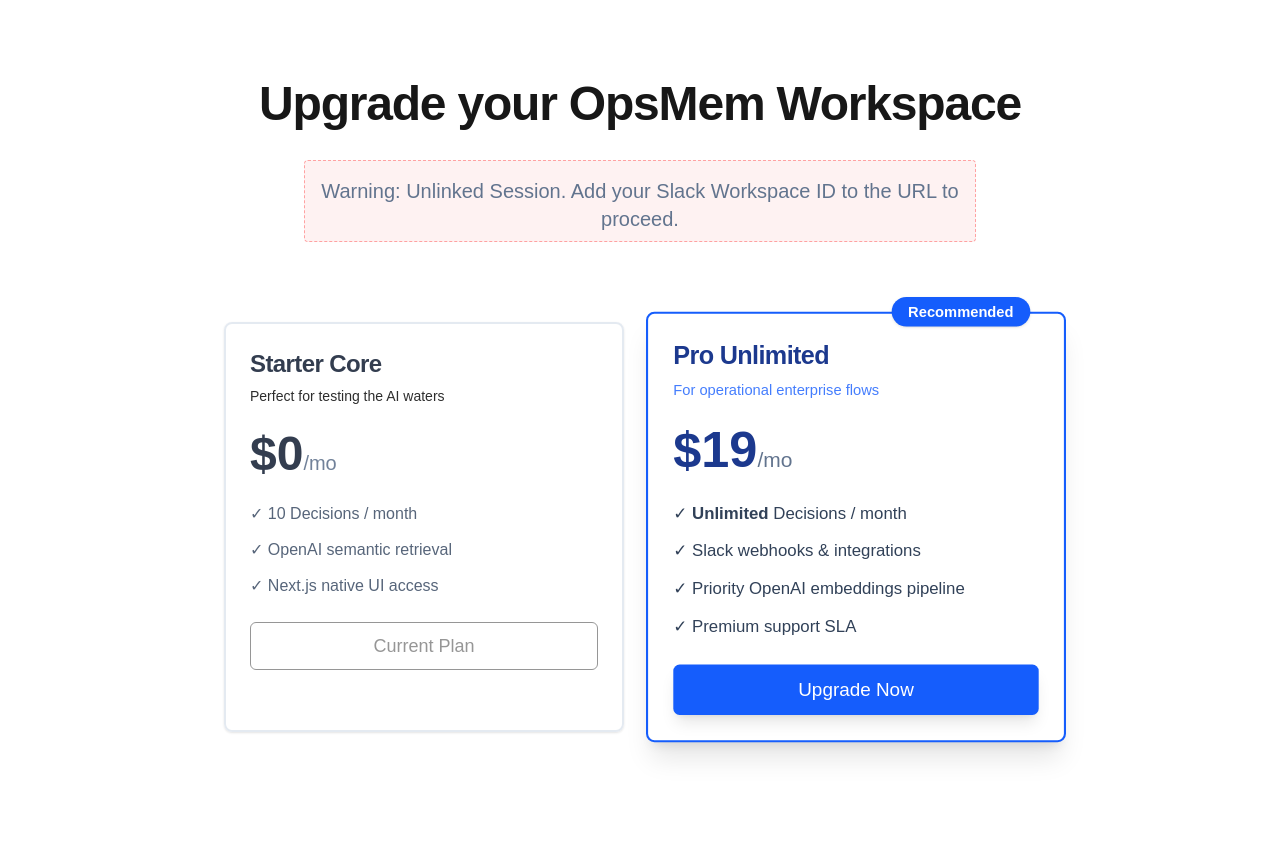
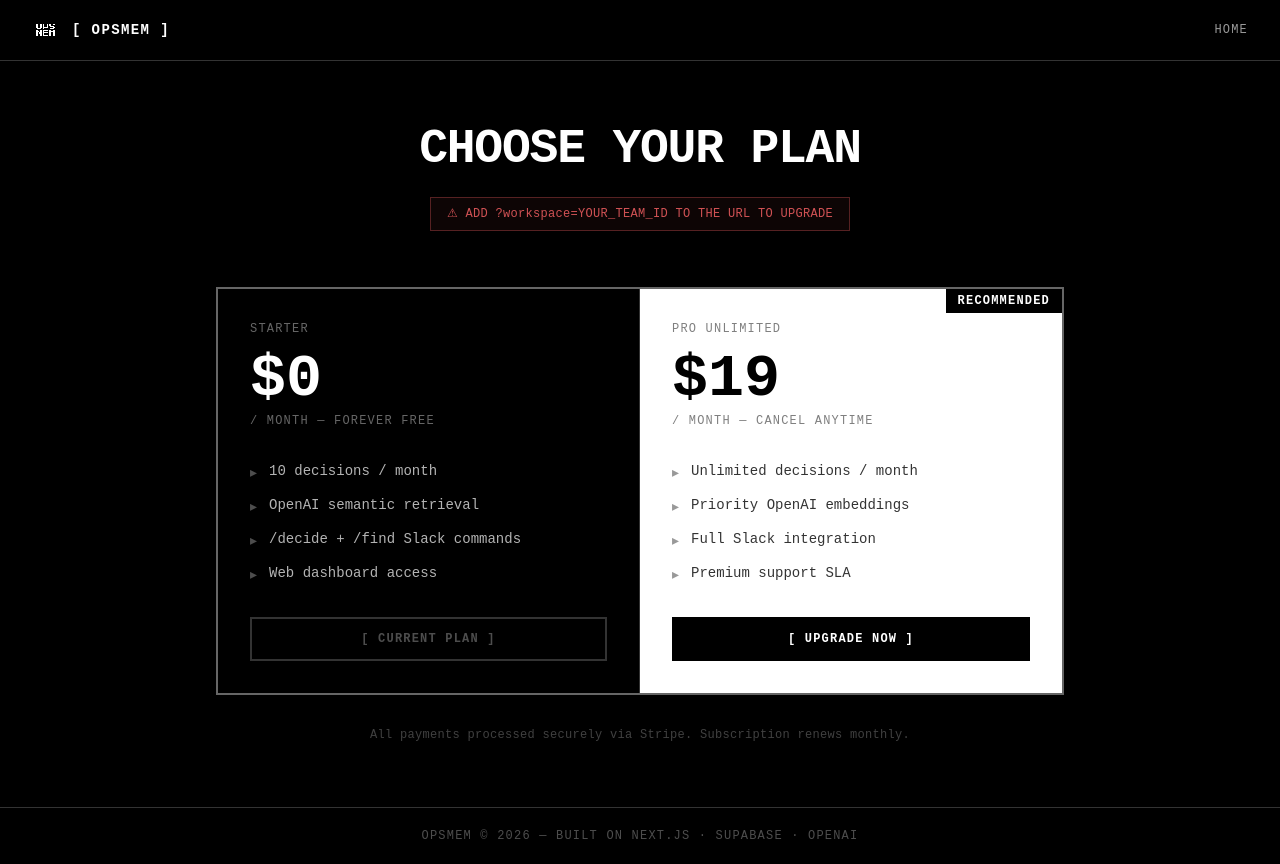
Before and after one commit to dovisvai/opsmem-mvp, a Next.js app: page /pricing in a window 1280 px wide. Before the commit the page ends 812 px from the top, so only its background shows below. Built offline with nearby package versions, Linux system fonts and the light colour scheme; no server answers.

Commit message:
Pricing page design update

```diff
--- a/src/app/pricing/page.tsx
+++ b/src/app/pricing/page.tsx
@@ -1,27 +1,32 @@
 "use client";
 
-import { useSearchParams } from 'next/navigation';
-import { Card, CardHeader, CardTitle, CardContent, CardFooter, CardDescription } from '@/components/ui/card';
-import { Button } from '@/components/ui/button';
+import Link from 'next/link';
+import Image from 'next/image';
+import { useSearchParams, useRouter } from 'next/navigation';
 import { createCheckoutSession } from '@/app/actions/stripe';
 import { useTransition, Suspense } from 'react';
 
 export default function PricingPage() {
   return (
-    <Suspense fallback={<div className="p-20 text-center">Loading Pricing...</div>}>
+    <Suspense fallback={
+      <div className="min-h-screen bg-black text-white flex items-center justify-center font-mono tracking-widest">
+        LOADING...
+      </div>
+    }>
       <PricingContent />
     </Suspense>
-  )
+  );
 }
 
 function PricingContent() {
   const searchParams = useSearchParams();
+  const router = useRouter();
   const workspaceId = searchParams.get('workspace') || '';
   const [isPending, startTransition] = useTransition();
 
   const handleUpgrade = () => {
     if (!workspaceId) {
-      alert("Please provide a valid workspace ID via URL to upgrade.");
+      alert('Please add your Slack workspace ID to the URL to upgrade.\n\nExample: /pricing?workspace=YOUR_TEAM_ID');
       return;
     }
     startTransition(async () => {
@@ -29,69 +34,127 @@
       if (result?.url) {
         window.location.href = result.url;
       } else {
-        alert("Failed to initialize Stripe checkout: " + result?.error);
+        alert('Failed to start checkout: ' + result?.error);
       }
     });
   };
 
   return (
-    <div className="container mx-auto p-8 max-w-4xl space-y-8 py-20 text-center">
-      <h1 className="text-5xl font-extrabold tracking-tight">Upgrade your OpsMem Workspace</h1>
+    <div className="min-h-screen bg-black text-white flex flex-col" style={{ fontFamily: '"Courier New", Courier, monospace' }}>
+
+      {/* Nav */}
+      <nav className="border-b border-white/20 px-8 py-4 flex items-center justify-between">
+        <Link href="/" className="flex items-center gap-3">
+          <Image src="/opsmem-logo.png" alt="OpsMem" width={28} height={28} style={{ imageRendering: 'pixelated', filter: 'invert(1)' }} />
+          <span className="font-black text-sm tracking-widest uppercase">[ OPSMEM ]</span>
+        </Link>
+        <div className="flex gap-6 text-xs tracking-widest text-white/60">
+          {workspaceId && (
+            <button onClick={() => router.push(`/dashboard?workspace=${workspaceId}`)} className="hover:text-white transition-colors uppercase">
+              Dashboard
+            </button>
+          )}
+          <Link href="/" className="hover:text-white transition-colors uppercase">Home</Link>
+        </div>
+      </nav>
+
+      {/* Hero */}
+      <main className="flex-1 px-6 py-16 max-w-4xl mx-auto w-full">
+
+        <div className="text-center mb-14">
+          <h1 className="text-4xl md:text-5xl font-black tracking-tight uppercase mb-4">
+            CHOOSE YOUR PLAN
+          </h1>
           {workspaceId ? (
-        <p className="text-xl text-slate-600 max-w-2xl mx-auto pt-4">
-          Unlock unlimited OpenAI-powered semantic memory for workspace <strong className="text-blue-600 bg-blue-50 px-2 py-1 rounded">{workspaceId}</strong>.
+            <p className="text-white/50 text-sm tracking-wide">
+              Upgrading workspace: <span className="text-white font-bold border border-white/30 px-2 py-0.5">{workspaceId}</span>
             </p>
           ) : (
-        <p className="text-xl text-slate-500 max-w-2xl mx-auto pt-4 border border-dashed border-red-300 bg-red-50 p-2 rounded">
-          Warning: Unlinked Session. Add your Slack Workspace ID to the URL to proceed.
+            <p className="text-red-400/80 text-xs border border-red-400/30 bg-red-400/5 px-4 py-2 inline-block mt-2 tracking-wide">
+              ⚠ ADD ?workspace=YOUR_TEAM_ID TO THE URL TO UPGRADE
             </p>
           )}
+        </div>
 
-      <div className="grid md:grid-cols-2 gap-8 pt-12 text-left">
+        {/* Plans Grid */}
+        <div className="grid md:grid-cols-2 gap-0 border-2 border-white/40">
+
           {/* Free Plan */}
-        <Card className="border-2 border-slate-200 opacity-90">
-          <CardHeader>
-            <CardTitle className="text-2xl text-slate-800">Starter Core</CardTitle>
-            <CardDescription>Perfect for testing the AI waters</CardDescription>
-          </CardHeader>
-          <CardContent className="space-y-6">
-            <h3 className="text-5xl font-bold text-slate-800">$0<span className="text-xl text-slate-500 font-normal">/mo</span></h3>
-            <ul className="space-y-3 text-slate-600 font-medium">
-              <li>✓ 10 Decisions / month</li>
-              <li>✓ OpenAI semantic retrieval</li>
-              <li>✓ Next.js native UI access</li>
+          <div className="p-8 border-r border-white/20 flex flex-col">
+            <div className="mb-8">
+              <div className="text-xs tracking-widest text-white/40 uppercase mb-3">STARTER</div>
+              <div className="text-6xl font-black mb-1">$0</div>
+              <div className="text-white/40 text-xs tracking-widest">/ MONTH — FOREVER FREE</div>
+            </div>
+
+            <ul className="space-y-3 flex-1 mb-8">
+              {[
+                '10 decisions / month',
+                'OpenAI semantic retrieval',
+                '/decide + /find Slack commands',
+                'Web dashboard access',
+              ].map(f => (
+                <li key={f} className="flex items-start gap-3 text-sm text-white/70">
+                  <span className="text-white/30 mt-0.5 shrink-0">▸</span>
+                  {f}
+                </li>
+              ))}
             </ul>
-          </CardContent>
-          <CardFooter>
-            <Button variant="outline" className="w-full text-lg h-12" disabled>Current Plan</Button>
-          </CardFooter>
-        </Card>
+
+            <button
+              disabled
+              className="w-full py-3 border-2 border-white/20 text-white/30 text-xs font-black tracking-widest uppercase cursor-not-allowed"
+            >
+              [ CURRENT PLAN ]
+            </button>
+          </div>
 
           {/* Pro Plan */}
-        <Card className="border-2 border-blue-600 shadow-xl relative scale-105 bg-white">
-          <div className="absolute -top-4 right-8 rounded-full px-4 py-1 bg-blue-600 text-white text-sm font-bold shadow">
-            Recommended
+          <div className="p-8 bg-white text-black flex flex-col relative">
+            <div className="absolute top-0 right-0 bg-black text-white text-xs font-black tracking-widest px-3 py-1 uppercase">
+              RECOMMENDED
             </div>
-          <CardHeader>
-            <CardTitle className="text-2xl text-blue-900">Pro Unlimited</CardTitle>
-            <CardDescription className="text-blue-600/80">For operational enterprise flows</CardDescription>
-          </CardHeader>
-          <CardContent className="space-y-6">
-            <h3 className="text-5xl font-bold text-blue-900">$19<span className="text-xl text-slate-500 font-normal">/mo</span></h3>
-            <ul className="space-y-3 text-slate-700 font-medium">
-              <li>✓ <strong>Unlimited</strong> Decisions / month</li>
-              <li>✓ Slack webhooks & integrations</li>
-              <li>✓ Priority OpenAI embeddings pipeline</li>
-              <li>✓ Premium support SLA</li>
+
+            <div className="mb-8">
+              <div className="text-xs tracking-widest text-black/50 uppercase mb-3">PRO UNLIMITED</div>
+              <div className="text-6xl font-black mb-1">$19</div>
+              <div className="text-black/50 text-xs tracking-widest">/ MONTH — CANCEL ANYTIME</div>
+            </div>
+
+            <ul className="space-y-3 flex-1 mb-8">
+              {[
+                'Unlimited decisions / month',
+                'Priority OpenAI embeddings',
+                'Full Slack integration',
+                'Premium support SLA',
+              ].map(f => (
+                <li key={f} className="flex items-start gap-3 text-sm text-black/80">
+                  <span className="text-black/40 mt-0.5 shrink-0">▸</span>
+                  {f}
+                </li>
+              ))}
             </ul>
-          </CardContent>
-          <CardFooter>
-            <Button className="w-full shadow-lg bg-blue-600 hover:bg-blue-700 text-white text-lg h-12" onClick={handleUpgrade} disabled={isPending}>
-              {isPending ? 'Connecting to Stripe...' : 'Upgrade Now'}
-            </Button>
-          </CardFooter>
-        </Card>
+
+            <button
+              onClick={handleUpgrade}
+              disabled={isPending}
+              className="w-full py-3 bg-black text-white text-xs font-black tracking-widest uppercase border-2 border-black hover:bg-white hover:text-black transition-all disabled:opacity-40 disabled:cursor-not-allowed"
+            >
+              {isPending ? '[ CONNECTING... ]' : '[ UPGRADE NOW ]'}
+            </button>
           </div>
+        </div>
+
+        {/* Bottom note */}
+        <p className="text-center text-white/25 text-xs mt-8 tracking-wide">
+          All payments processed securely via Stripe. Subscription renews monthly.
+        </p>
+      </main>
+
+      {/* Footer */}
+      <footer className="border-t border-white/20 px-8 py-5 text-center text-white/30 text-xs tracking-widest uppercase">
+        OPSMEM © {new Date().getFullYear()} — BUILT ON NEXT.JS · SUPABASE · OPENAI
+      </footer>
     </div>
   );
 }
```
Lines whose indentation alone changed are shown as unchanged.
